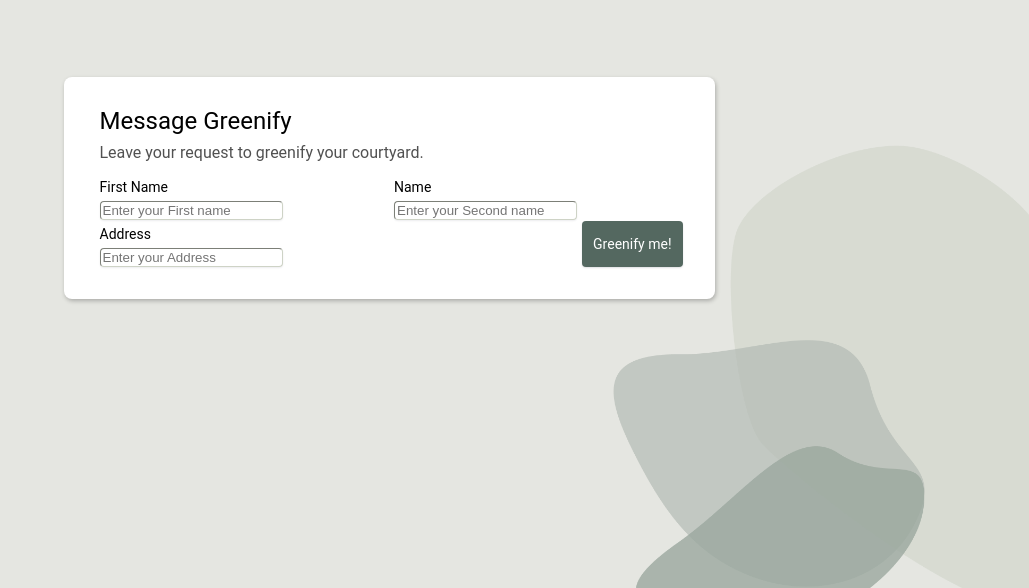
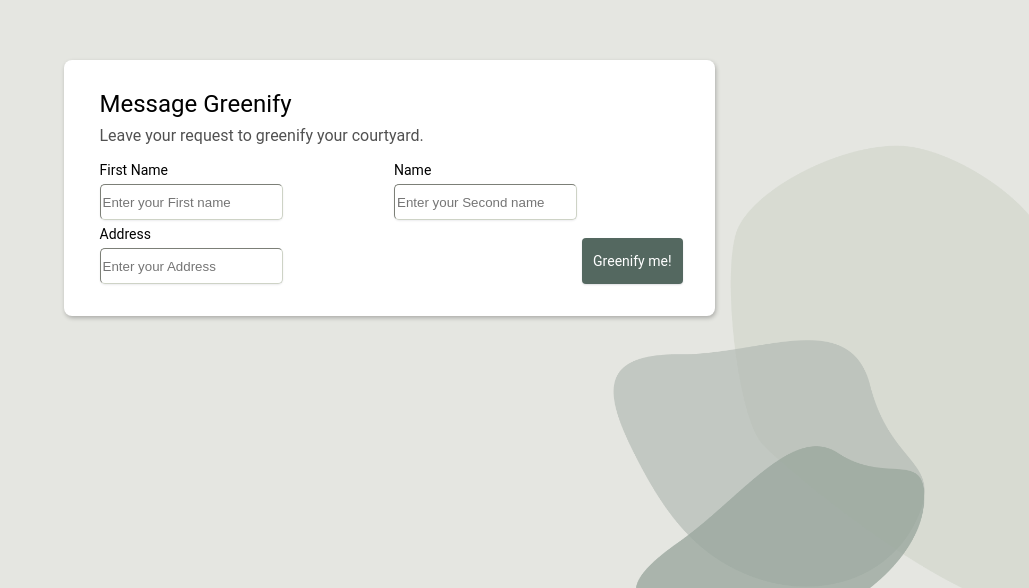
Before and after one commit to Constance-Agonse/greenify, a plain HTML site: page index.html in a window 1280 px wide. Shown: the part 212-800 px from the top of the page, without its empty margins (251-1280 px from the left). Drawn offline with Linux system fonts and the light colour scheme; a web font is replaced by a local one.

```diff
--- a/style.css
+++ b/style.css
@@ -191,10 +191,11 @@ body {
 }
 
 .blank-spaces {
-  border-radius: 4px;
+  border-radius: 5px;
   border-width: 1px;
   border-color: #ced3c6;
   box-shadow: 0px 1px 2px rgba(4, 2, 34, 0.08);
+  height: 32px;
 }
 
 .modal {
```
